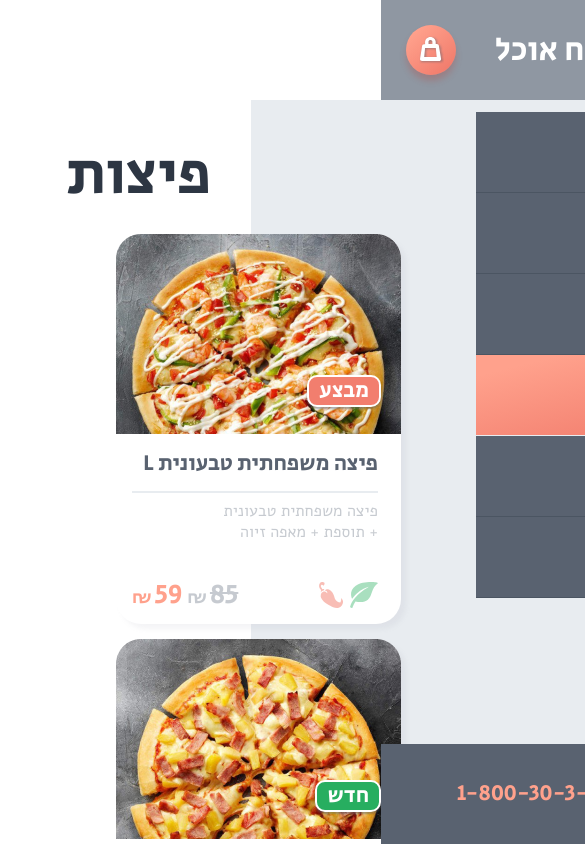
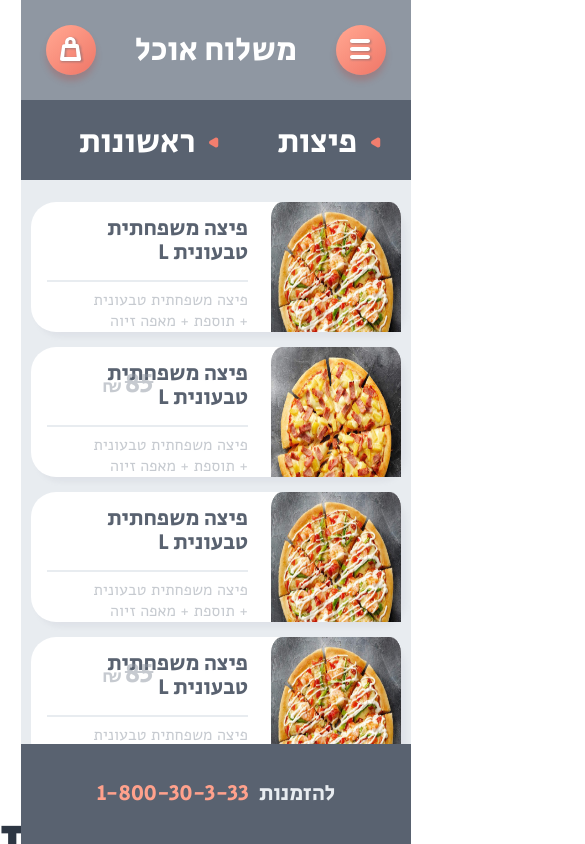
Before and after one commit to tergog/delivery-app, an Angular app: page /product-list in a window 390 px wide. Shown: the top 844 px of the page, 585 px wide, since content can reach past the window. Built offline with nearby package versions, Linux system fonts and the light colour scheme.

Commit message:
product-list partially responsiveness added

```diff
--- a/src/app/pages/product-list/product-card/product-card.component.html
+++ b/src/app/pages/product-list/product-card/product-card.component.html
@@ -1,6 +1,6 @@
 <div class="pos__relative">
-  <img src="{{ product.image }}" alt="">
-  <div class="product-type" [class.discount-product]="product.oldPrice">
+  <img class="product-image" src="{{ product.image }}" alt="">
+  <div class="product-type d__none--xs" [class.discount-product]="product.oldPrice">
     <span class="text text__small text__main-light">{{ product.oldPrice ? 'מבצע' : 'חדש' }}</span>
   </div>
 </div>
--- a/src/app/pages/product-list/product-card/product-card.component.scss
+++ b/src/app/pages/product-list/product-card/product-card.component.scss
@@ -44,3 +44,16 @@
     background-color: $warning-color;
   }
 }
+
+@media only screen and (max-width: 600px) {
+  :host {
+    display: flex;
+    width: 385px;
+    height: 130px;
+  }
+
+  .product-image {
+    width: 130px;
+    height: 130px;
+  }
+}
--- a/src/app/pages/product-list/product-categories/product-categories.component.scss
+++ b/src/app/pages/product-list/product-categories/product-categories.component.scss
@@ -30,3 +30,14 @@
     opacity: 1;
   }
 }
+
+@media only screen and (max-width: 600px) {
+  :host {
+    top: 100px;
+    right: 0;
+    height: 80px;
+    width: 100%;
+    display: flex;
+    overflow-x: auto;
+  }
+}
--- a/src/app/pages/product-list/product-list.component.html
+++ b/src/app/pages/product-list/product-list.component.html
@@ -1,6 +1,6 @@
 <ng-container *ngFor="let category of productCategories">
   <span class="text text__title text__main-dark m__bottom--15 m__right__200">{{ category.name }}</span>
-  <div class="w__100 d__flex d__flex__wrap m__bottom--15">
+  <div class="w__100 d__flex d__flex__wrap m__bottom--15 d__flex--justify-center--xs">
     <app-product-card class="m__bottom--15" *ngFor="let product of products | category:category.id" [product]="product"></app-product-card>
   </div>
 </ng-container>
--- a/src/app/pages/product-list/product-list.component.scss
+++ b/src/app/pages/product-list/product-list.component.scss
@@ -4,5 +4,11 @@
   display: flex;
   flex-direction: column;
   background-color: $main-color-light;
-  padding: 32px 360px 0 160px;
+  padding: 32px 360px 0 30px;
 }
+
+@media only screen and (max-width: 600px) {
+  :host {
+    padding: 0;
+  }
+}
--- a/src/styles.scss
+++ b/src/styles.scss
@@ -171,6 +171,12 @@ button {
 
     &--justify-center {
       justify-content: center;
+
+      @media only screen and (max-width: 600px) {
+        &--xs {
+          justify-content: center;
+        }
+      }
     }
 
     &--items-center {
@@ -181,4 +187,12 @@ button {
       align-items: baseline;
     }
   }
+
+  @media only screen and (max-width: 600px) {
+    &__none {
+      &--xs {
+        display: none !important;
+      }
+    }
+  }
 }
```
